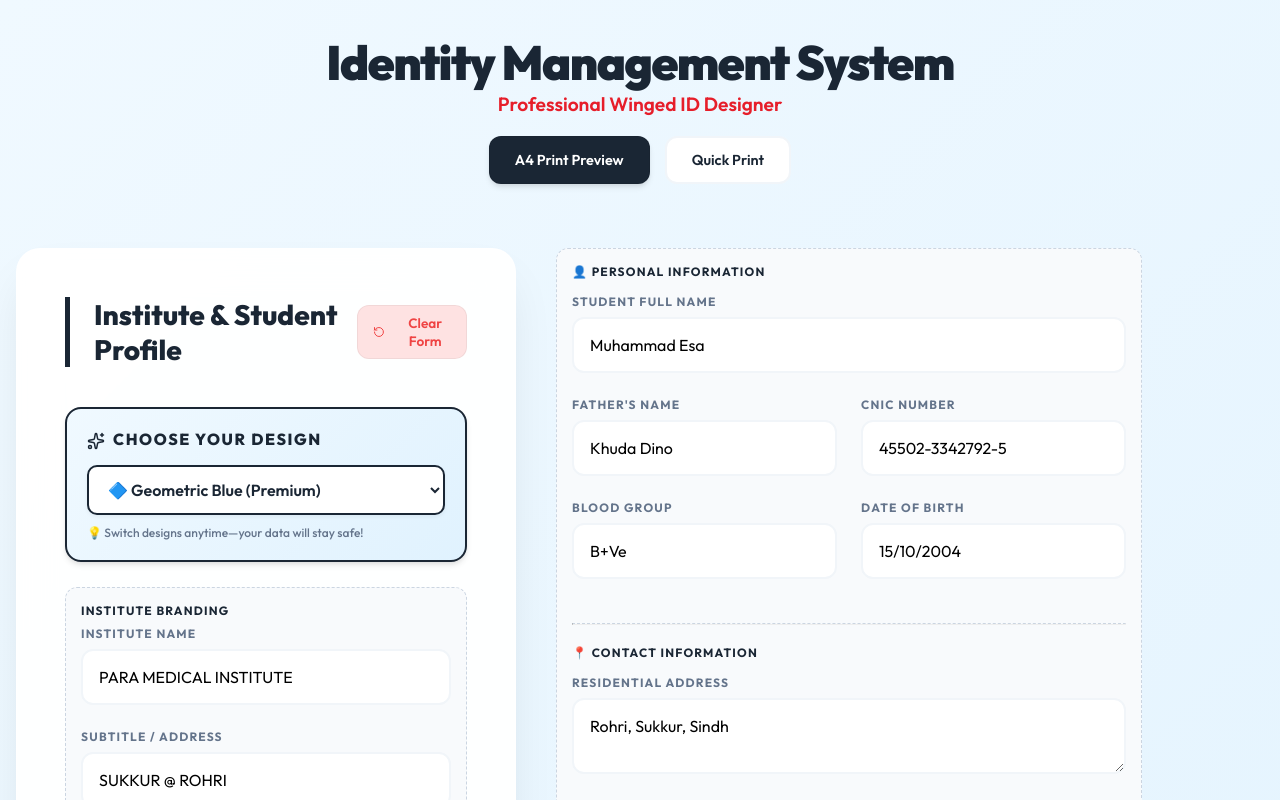
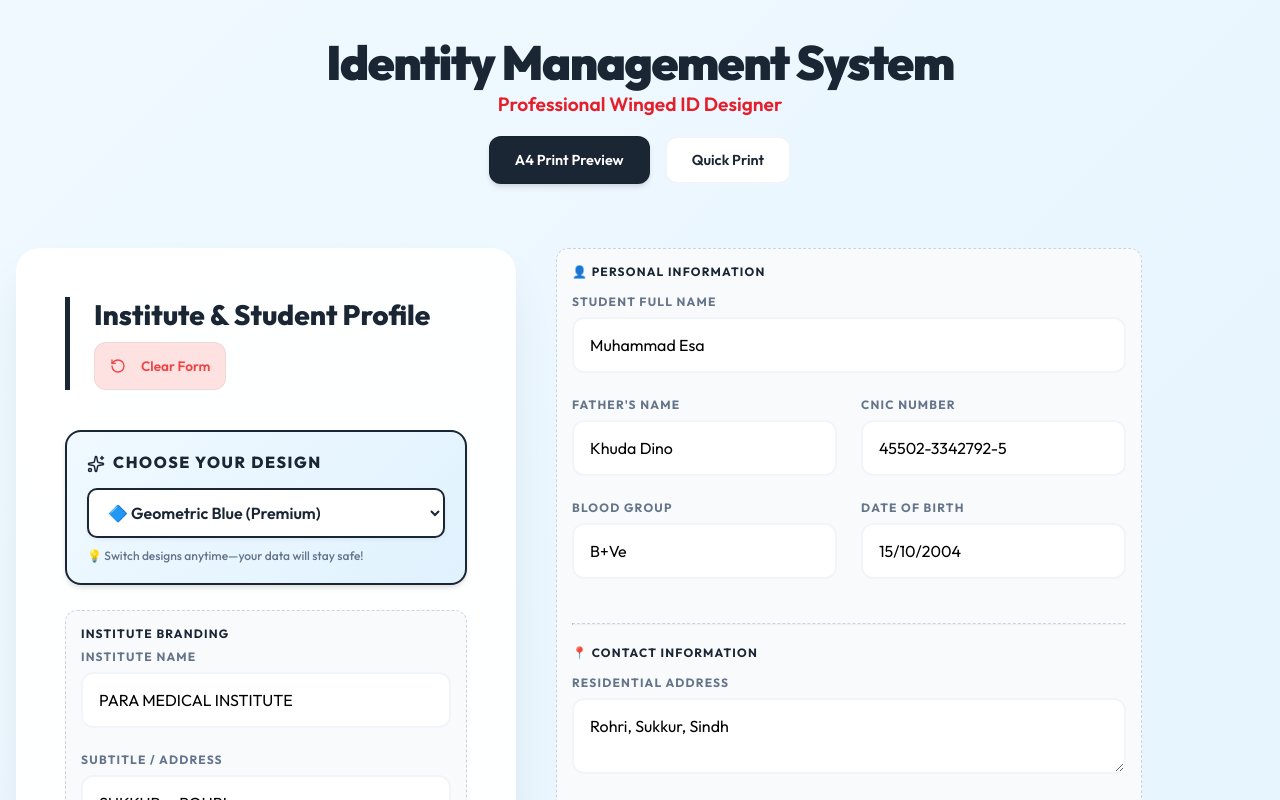
Before and after one commit to Muhammadesa786/id-card-generator, a React (Vite) app: page / in a window 1280 px wide. Shown: the top 800 px of the page. Built offline with nearby package versions, Linux system fonts and the light colour scheme.

Commit message:
Improved Clear Form button responsiveness

```diff
--- a/src/App.jsx
+++ b/src/App.jsx
@@ -288,7 +288,7 @@ const App = () => {
 
         {/* 1. Form Section */}
         <div className={`form-section ${isMenuOpen ? 'active' : ''}`}>
-          <div className="form-header" style={{ display: 'flex', justifyContent: 'space-between', alignItems: 'center' }}>
+          <div className="form-header" style={{ display: 'flex', justifyContent: 'space-between', alignItems: 'center', flexWrap: 'wrap', gap: '10px' }}>
             <h2>Institute & Student Profile</h2>
             <button
               onClick={handleClearForm}
```
